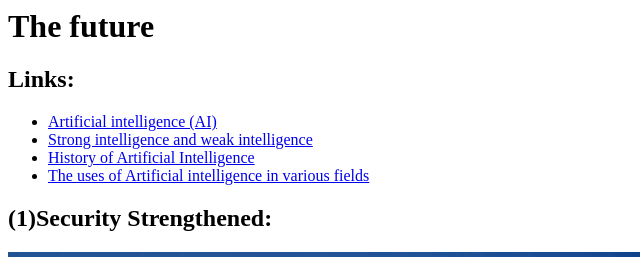
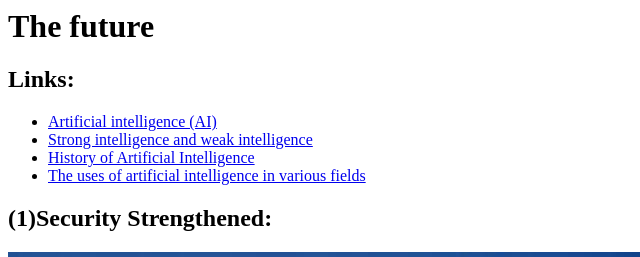
Before and after one commit to farhat-abdelglil/ECE01, a plain HTML site: page The future.html in a window 1280 px wide. Shown: the top 257 px of the page, 0-640 px from the left. Drawn offline with Linux system fonts and the light colour scheme.

Commit message:
Update The future.html

```diff
--- a/The future.html
+++ b/The future.html
@@ -7,7 +7,7 @@
   <li><a href="index.html">Artificial intelligence (AI)</a></li>
   <li><a href="Strong intelligence and weak intelligence.html">Strong intelligence and weak intelligence</a></li>
   <li><a href="History of Artificial Intelligence.html">History of Artificial Intelligence</a></li>
- <li><a href="The uses of Artificial intelligence in various fields.html">The uses of Artificial intelligence in various fields</a></li>
+  <li><a href="The uses of artificial intelligence in various fields.html">The uses of artificial intelligence in various fields</a></li>
 </ul>
 <h2>(1)Security Strengthened:</h2><img src="777.jpg"/><h3>The future might see a surge in drone usage. Not to get alarmed! I am talking about the drones used near the Eiffel Tower or Statue of Liberty instead of the ones in the military. A few e-commerce companies are planning to have the products and items delivered to their customers with the use of drone technology. Because drones are capable of flying, they are less likely to get stuck during road construction or a traffic jam. That way you’ll have instruments to routinely check the regions that you might not be able to go is a safer way to get things delivered. This network of autonomous drones flying around and taking care of things will strengthen the future vision of many of us. Its idiosyncrasies will be almost similar to the start of the mobile phone revolution in the 1990s.</h3>
 <h2>(2)AI Analysis for Business Forecasts:</h2><img src="888.jpg"/><h3>ML-based time series analysis is a hot AI trend in 2020. This technique collectively analyzes a series of data over time. When used correctly, it aggregates data and analyzes it in such a way that allows managers to easily make decisions based on their data.
```
